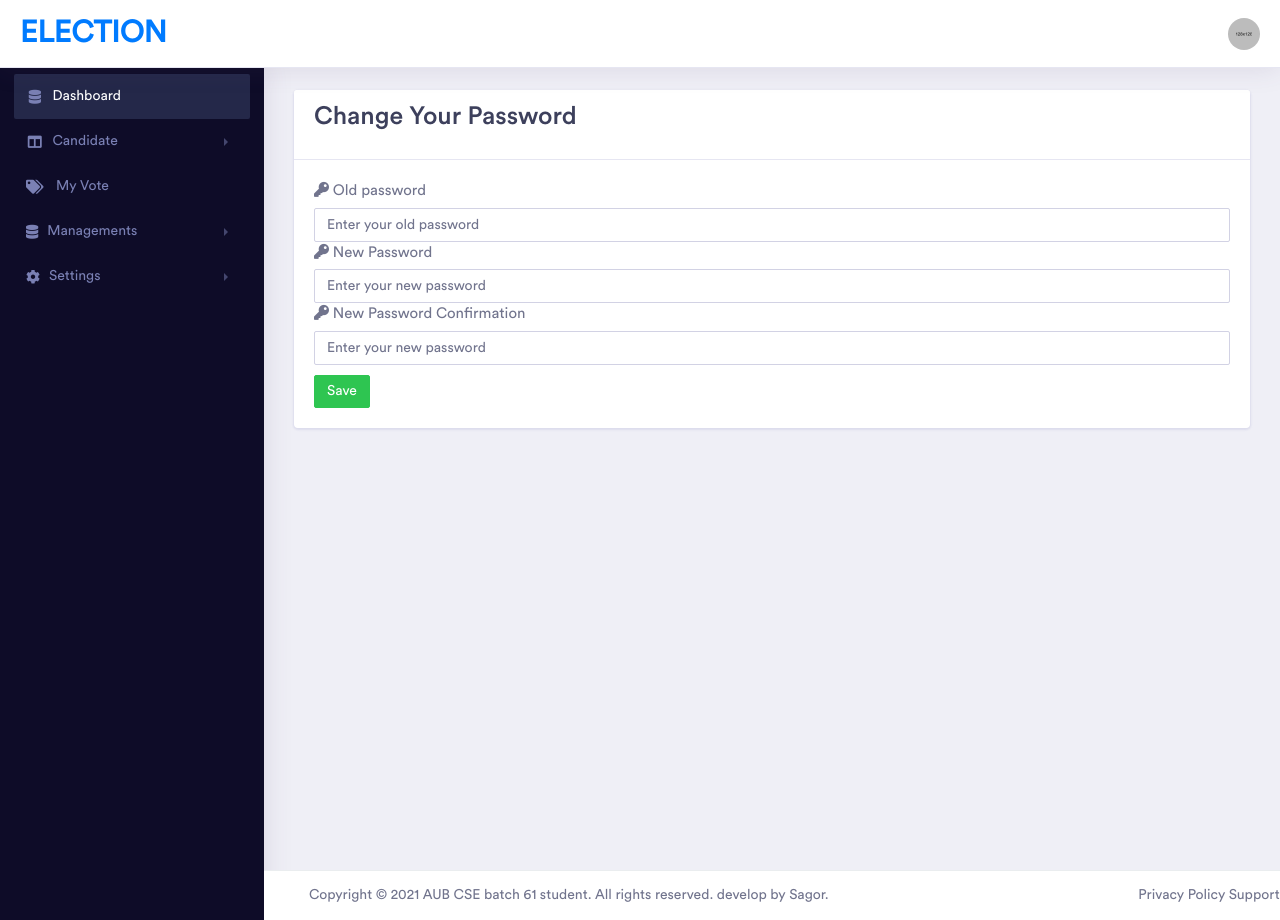
After one commit to mbrsagor/Angular_nasted_views, a Django app: page /password-change in a window 1280 px wide. The commit adds this page. Run offline with Django 3.2, Linux system fonts and the light colour scheme; the visitor is signed in with stand-in values (Sample User, id 1); some libraries are stand-ins or nearby versions; some web fonts are replaced.

Commit message:
New: Password chagne template added

```diff
--- /dev/null
+++ b/app/templates/accounts/registration/change-password.html
@@ -0,0 +1,48 @@
+{% extends 'base.html' %}
+
+{% block title %}Change Password Page{% endblock title %}
+
+{% block content %}
+    <div class="card">
+        <div class="card-header">
+            <h2 style="font-size: 25px">Change Your Password</h2>
+        </div>
+        <div class="card-body">
+            <div class="body_container box box--big">
+                <!-- form starts here -->
+                <form id="change-password-form" method="post">
+                    {% csrf_token %}
+                    <div class="agile-field-txt">
+                        <label>
+                            <i class="fa fa-key" aria-hidden="true"></i> Old password </label>
+                        <input id="old_password" name="old_password" placeholder="Enter your old password" required=""
+                               type="password" class="form-control">
+                    </div>
+                    <div class="agile-field-txt">
+                        <label>
+                            <i class="fa fa-key" aria-hidden="true"></i> New Password </label>
+                        <input name="new_password1" type="password" class="form-control"
+                               placeholder="Enter your new password " required="" id="new_password1">
+                    </div>
+                    <div class="agile-field-txt">
+                        <label>
+                            <i class="fa fa-key" aria-hidden="true"></i> New Password Confirmation </label>
+                        <input name="new_password2" type="password" class="form-control"
+                               placeholder="Enter your new password " required="" id="new_password2">
+                    </div>
+                    {% if form.errors %}
+                        {% for field in form %}
+                            {{ field.name }}
+                            {% for error in field.errors %}
+                                <p style="color: red">{{ error }}</p>
+                            {% endfor %}
+                        {% endfor %}
+                    {% endif %}
+                    <div style="margin-top: 10px">
+                        <button type="submit" class="btn btn-success btn-sm">Save</button>
+                    </div>
+                </form>
+            </div>
+        </div>
+    </div>
+{% endblock content %}
--- a/app/urls.py
+++ b/app/urls.py
@@ -1,4 +1,5 @@
 from django.urls import path
+from django.contrib.auth import views as auth_views
 
 from app.views.homepage_view import Homepage
 from app.views.dashboard_view import DashboardView
@@ -13,6 +14,10 @@ urlpatterns = [
     path('login/', SignInView.as_view(), name='login'),
     path('signup/', SingUpView.as_view(), name='signup'),
     path('logout/', Logout.as_view(), name='logout'),
+    path('password-change',
+         auth_views.PasswordChangeView.as_view(template_name='accounts/registration/change-password.html'),
+         name='password_change'),
+
     path('profile/', ProfileView.as_view(), name='profile'),
     path('profile-update/<pk>/', ProfileUpdateView.as_view(), name='profile_update'),
     # nominations/candidates
--- a/election/settings.py
+++ b/election/settings.py
@@ -166,3 +166,7 @@ DEFAULT_AUTO_FIELD = 'django.db.models.BigAutoField'
 
 # Abstract user
 AUTH_USER_MODEL = 'app.User'
+
+# Login URL and redirect URL
+LOGIN_URL = '/login/'
+LOGIN_REDIRECT_URL = '/login/'
--- a/templates/nav.html
+++ b/templates/nav.html
@@ -61,7 +61,7 @@
                         <div id="submenu-6" class="collapse submenu">
                             <ul class="nav flex-column">
                                 <li class="nav-item">
-                                    <a class="nav-link" href="#">Change Password</a>
+                                    <a class="nav-link" href="{% url 'password_change' %}">Change Password</a>
                                 </li>
                                 <li class="nav-item">
                                     <a class="nav-link" href="{% url 'profile_update' request.user.profile.pk %}">Update
```
Also changed, not shown: app/templates/accounts/registration/password_change_done.html (added, +9 -0 lines).
